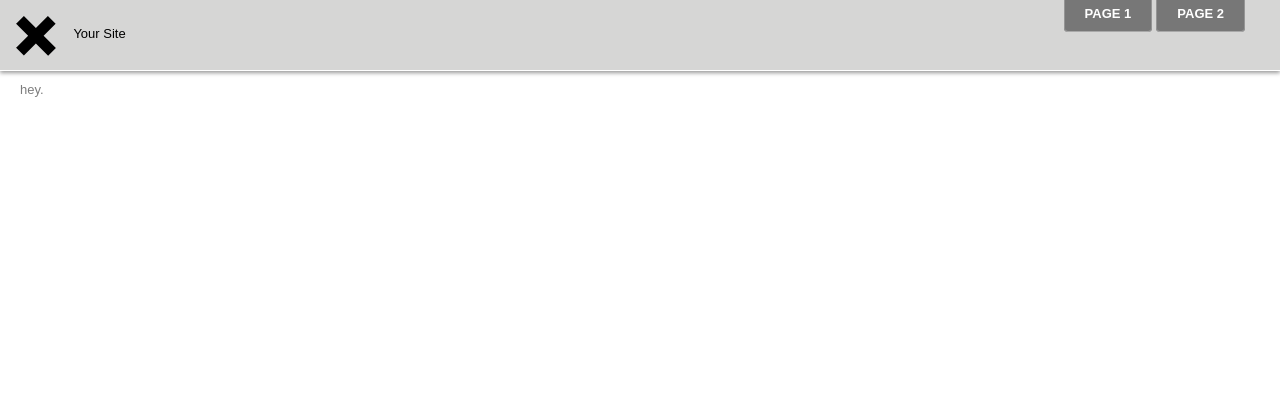
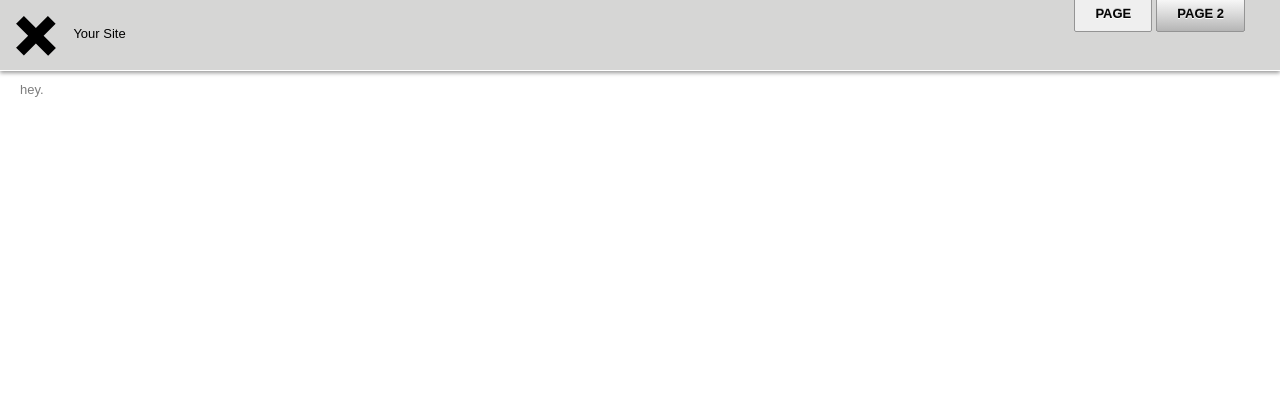
Before and after one commit to a2thek26/ci_template, a CodeIgniter app: page / in a window 1280 px wide. Shown: the top 420 px of the page. Run offline with CodeIgniter, Linux system fonts and the light colour scheme.

Commit message:
Add new basic styles to menu

```diff
--- a/application/views/includes/menu_view.php
+++ b/application/views/includes/menu_view.php
@@ -6,9 +6,9 @@
 */
 $menu = array(
 			array(
-				'menu_link' 	=> base_url() . 'page1',
-				'menu_page' 	=> 'page1',
-				'menu_title' 	=> 'Page 1'
+				'menu_link' 	=> base_url() . 'page',
+				'menu_page' 	=> 'page',
+				'menu_title' 	=> 'Page'
 				),
 			array(
 				'menu_link' 	=> base_url() . 'page2',
--- a/assets/css/styles.css
+++ b/assets/css/styles.css
@@ -156,12 +156,39 @@ footer p { margin-bottom:0; }
 nav { float:right; }
 nav .menu { float:right; list-style:none; margin:0; padding:5px; }
 nav .menu li { float:left; margin:0; padding:0; }
-nav .menu li a { color:#fff; font-size:13px; font-weight:bold; text-transform:uppercase; }
-nav .menu li a { background:#777; border-left:1px solid #959595; border-right:1px solid #959595; border-bottom:1px solid #a9a9a9; border-radius:0 0 4px 4px; }
+
+nav .menu li a { font-size:13px; font-weight:bold; color:#050505; text-transform:uppercase; }
 nav .menu li a { padding:10px 20px; margin-left:4px; }
-nav .menu li a:hover { background:#232323; text-decoration:none; box-shadow:0 2px 4px rgba(0,0,0,.3); }
-nav .menu li a { -webkit-transition:all .2s linear; }
-nav .menu li.active a { background:#232323; box-shadow:0 2px 4px rgba(0,0,0,.3); }
+nav .menu li a {
+  background: -webkit-linear-gradient( top, #ffffff 0%, #dbdbdb 50%, #b5b5b5);
+  background: -moz-linear-gradient( top, #ffffff 0%, #dbdbdb 50%, #b5b5b5);
+  background: -o-linear-gradient( top, #ffffff 0%, #dbdbdb 50%, #b5b5b5);
+  background: -ms-linear-gradient( top, #ffffff 0%, #dbdbdb 50%, #b5b5b5);
+  background: linear-gradient( top, #ffffff 0%, #dbdbdb 50%, #b5b5b5);
+  background: -webkit-gradient( linear, left top, left bottom, from(#ffffff), color-stop(0.50, #dbdbdb), to(#b5b5b5));
+  border-radius: 2px;
+  border: 1px solid #949494;
+
+  text-shadow: 0 -1px 0 rgba(0,0,0,0.2), 0 1px 0 rgba(255,255,255,1);
+}
+
+nav .menu li a:hover {
+  background: #b5b5b5;
+  text-decoration: none;
+
+  -webkit-box-shadow: 0 2px 4px rgba(0,0,0,.3);
+  box-shadow: 0 2px 4px rgba(0,0,0,.3);
+}
+
+nav .menu li a {
+  -webkit-transition: all .2s linear;
+  -moz-transition: all .2s linear;
+  -o-transition: all .2s linear;
+  -ms-transition: all .2s linear;
+  transition: all .2s linear;
+}
+
+nav .menu li.active a { background: #efefef; }
 nav .menu li.last { margin-right:30px; }
 
 /* FORM > INPUTS */
```
